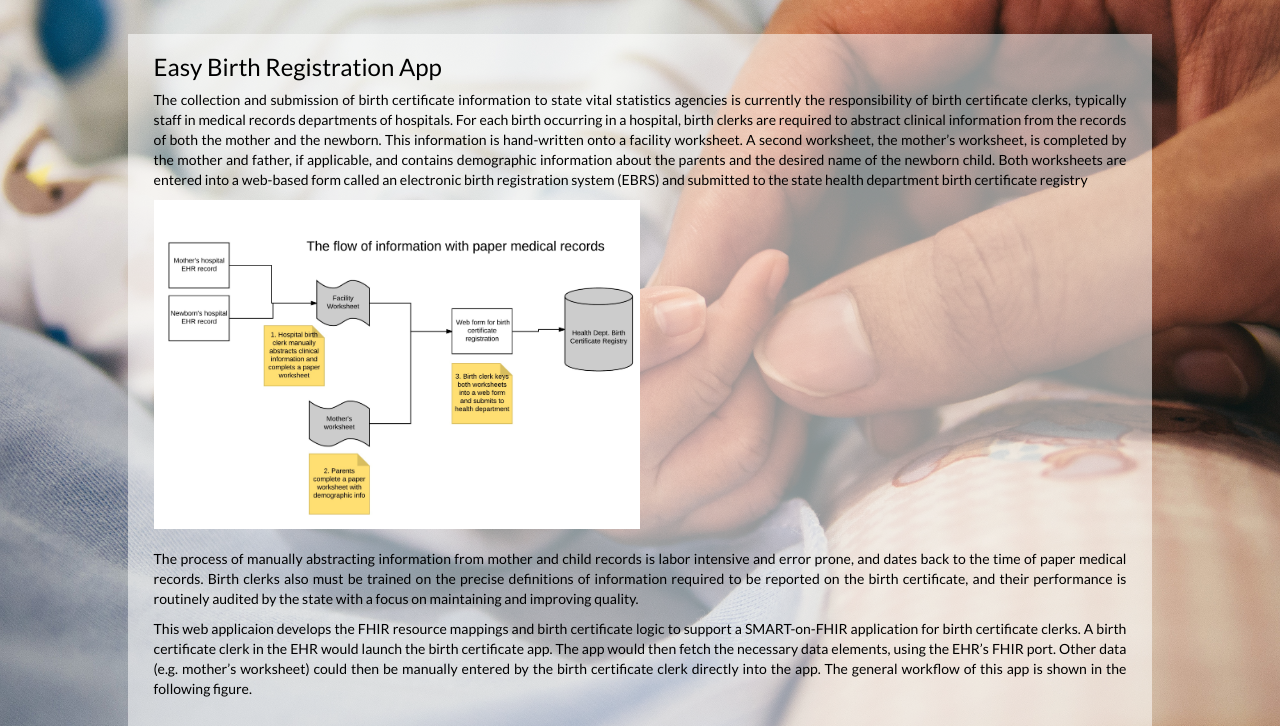
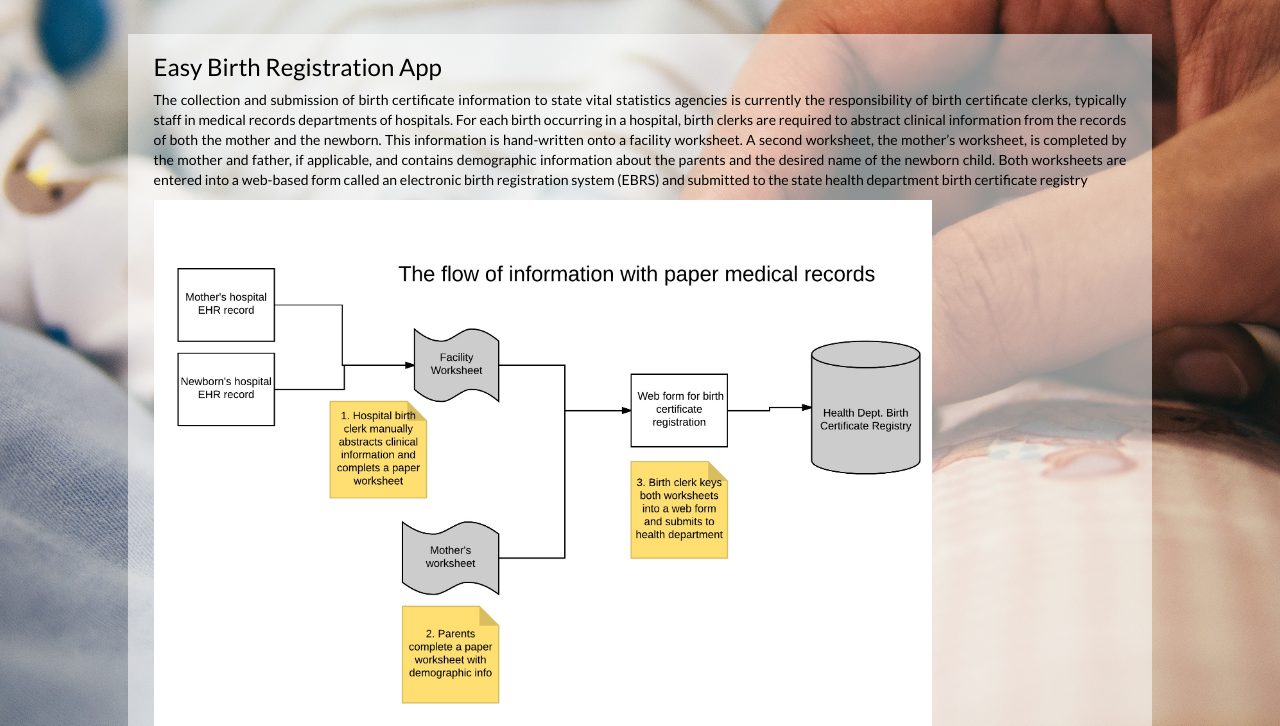
Before and after one commit to tuzi123/Birth-Certificates-on-FHIR, a PHP site: page /about.html in a window 1280 px wide. Shown: the part 94-820 px from the top of the page. Run offline with PHP 8.4, Linux system fonts and the light colour scheme; some libraries are stand-ins or nearby versions.

Commit message:
Update app.css

```diff
--- a/project/web/app.css
+++ b/project/web/app.css
@@ -45,8 +45,9 @@ hr {
     margin-left:10%;
     margin-right: 10%
 }
-img{
-    width:50%;
+.about{
+    width:80%;
+    margin: auto;
 }
 
 .login,.search{
```
